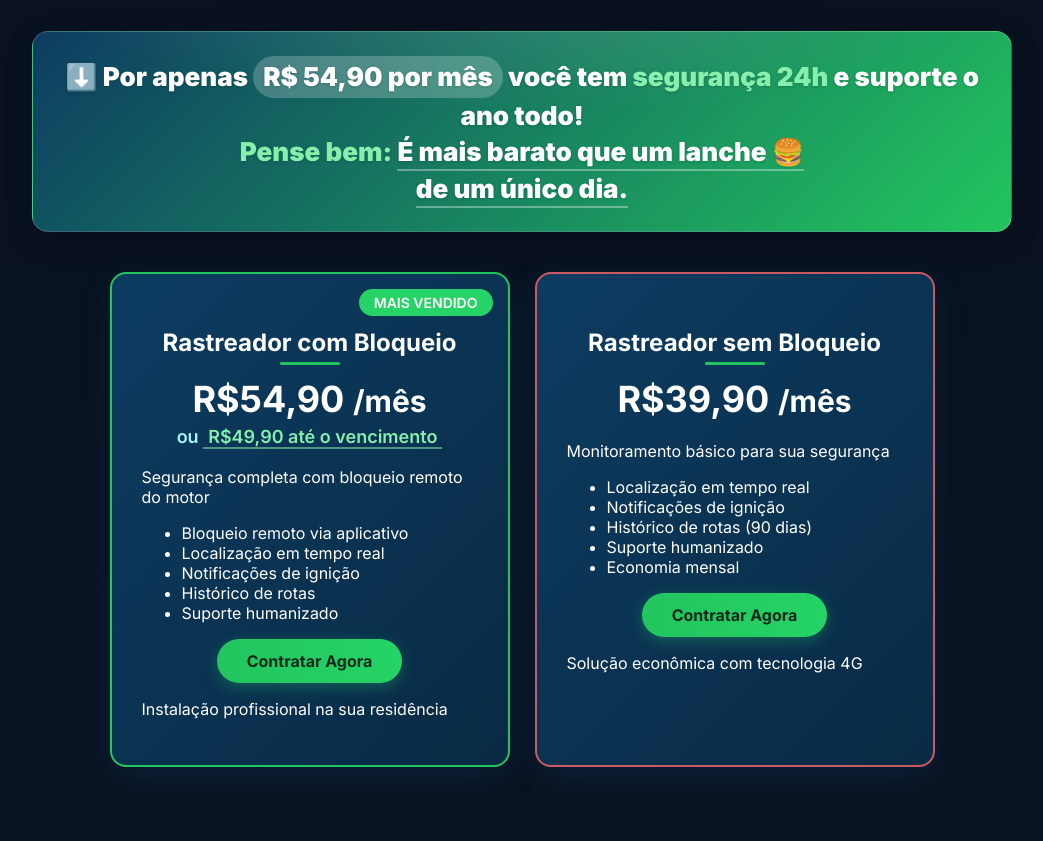
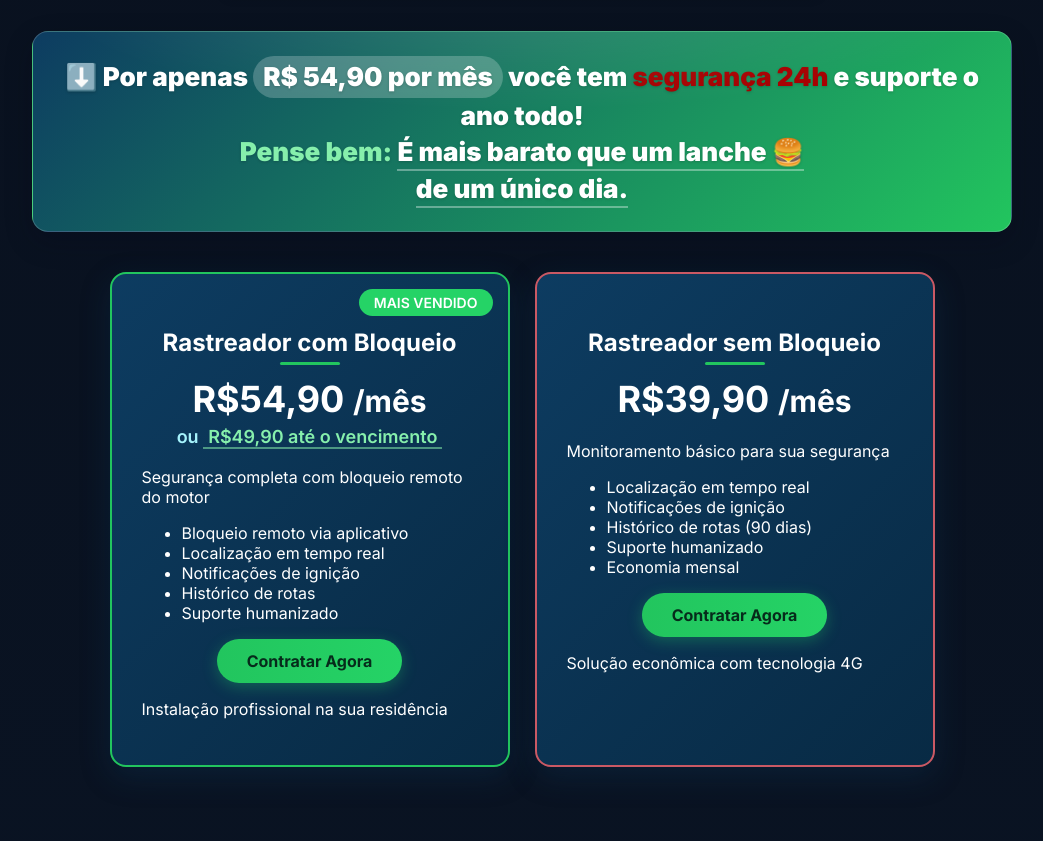
Before and after one commit to Rastreandogps/instalacao-por-bairro-gps, a plain HTML site: page index.html in a window 1280 px wide. Shown: the part 2938-3779 px from the top of the page, without its empty margins (118-1161 px from the left). Drawn offline with nearby package versions, Linux system fonts and the light colour scheme.

Commit message:
Atualizei layout

```diff
--- a/index.html
+++ b/index.html
@@ -1068,7 +1068,7 @@ footer {
       display:inline-block;padding:3px 10px;border-radius:999px;
       background:rgba(255,255,255,.22);font-weight:900
     ">R$ 54,90 por mês</span>
-    você tem <span style="color:#86efac">segurança 24h</span> e suporte o ano todo!<br> <span style="color:#86efac">Pense bem:</span>
+    você tem <span style="color:#a60101">segurança 24h</span> e suporte o ano todo!<br> <span style="color:#86efac">Pense bem:</span>
     <span style="white-space:nowrap;border-bottom:2px solid rgba(255,255,255,.35);padding-bottom:2px">
       É mais barato que um lanche 🍔<br>de um único dia.
     </span>
```
